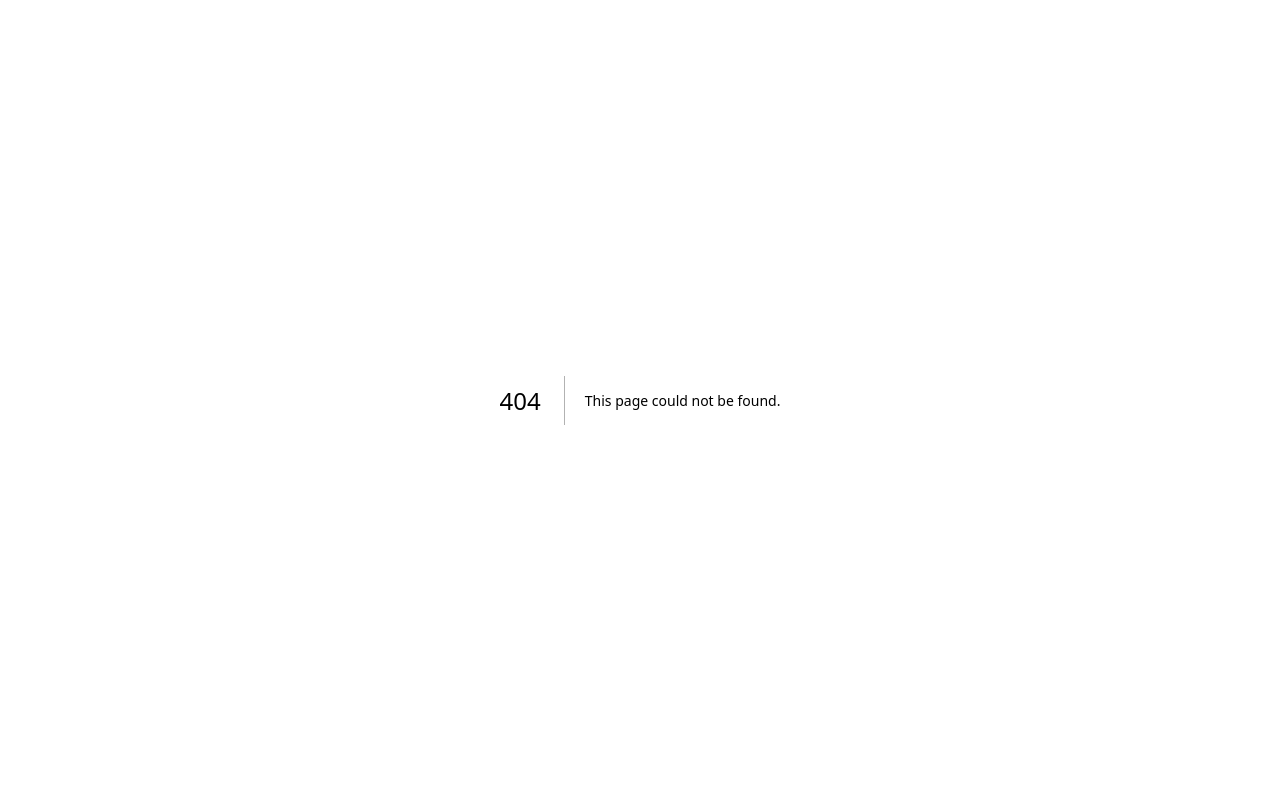
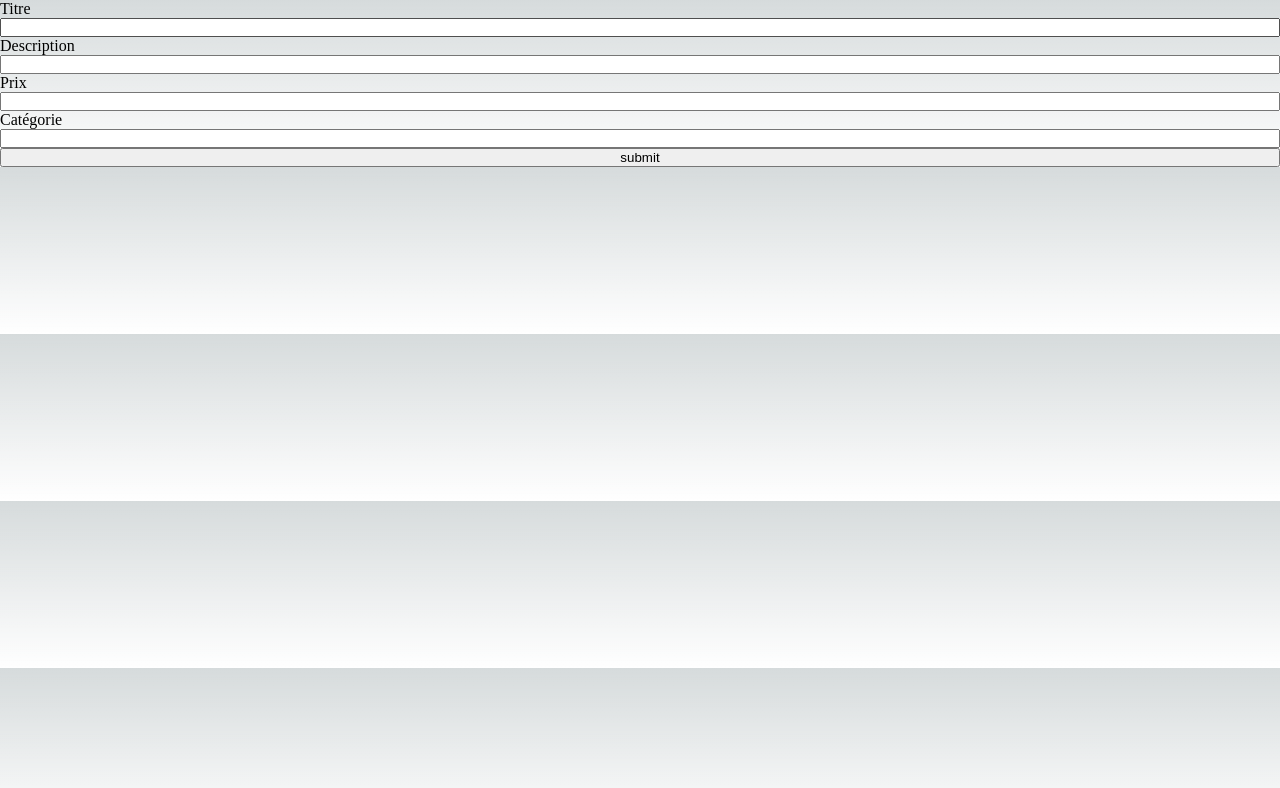
Before and after one commit to Halias3422/ECF_front, a Next.js app: page /la-carte/creer-nouveau-plat in a window 1280 px wide. Before the commit this address had no page. Shown: the top 788 px of the page. Built offline with nearby package versions, Linux system fonts and the light colour scheme.

Commit message:
feat(newDish): create newDishForm prototype

```diff
--- /dev/null
+++ b/src/components/CreateNewDishForm/CreateNewDishForm.tsx
@@ -0,0 +1,80 @@
+import { DishFormData } from '@/interfaces/dishes';
+import { FormEvent, useState } from 'react';
+import styled from 'styled-components';
+
+const CreateNewDishForm = () => {
+  const [dishFormData, setDishFormData] = useState<DishFormData | null>(null);
+  const handleFormSubmit = (event: FormEvent) => {
+    event.preventDefault();
+  };
+
+  return (
+    <NewDishForm onSubmit={handleFormSubmit}>
+      <label htmlFor="dishTitle">Titre</label>
+      <input
+        type="text"
+        id="dishTitle"
+        name="dishTitle"
+        maxLength={255}
+        onChange={(event) =>
+          setDishFormData((dishFormData) => ({
+            ...dishFormData,
+            title: event.target.value,
+          }))
+        }
+        required
+      />
+      <label htmlFor="dishDescription">Description</label>
+      <input
+        type="text"
+        id="dishDescription"
+        name="dishDescription"
+        maxLength={1000}
+        onChange={(event) =>
+          setDishFormData((dishFormData) => ({
+            ...dishFormData,
+            description: event.target.value,
+          }))
+        }
+        required
+      />
+      <label htmlFor="dishPrice">Prix</label>
+      <input
+        type="number"
+        id="dishPrice"
+        name="dishPrice"
+        min="0"
+        onChange={(event) =>
+          setDishFormData((dishFormData) => ({
+            ...dishFormData,
+            // + allows to cast to a float
+            price: +event.target.value,
+          }))
+        }
+        required
+      />
+      <label htmlFor="dishCategory">Catégorie</label>
+      <input
+        type="text"
+        id="dishCategory"
+        name="dishCategory"
+        maxLength={255}
+        onChange={(event) =>
+          setDishFormData((dishFormData) => ({
+            ...dishFormData,
+            category: event.target.value,
+          }))
+        }
+        required
+      />
+      <input type="submit" value="submit" />
+    </NewDishForm>
+  );
+};
+
+const NewDishForm = styled.form`
+  display: flex;
+  flex-direction: column;
+`;
+
+export default CreateNewDishForm;
--- /dev/null
+++ b/src/interfaces/dishes.ts
@@ -0,0 +1,6 @@
+export interface DishFormData {
+  title?: string;
+  description?: string;
+  price?: number;
+  category?: string;
+}
--- a/src/pages/api/hello.ts
+++ /dev/null
@@ -1,13 +0,0 @@
-// Next.js API route support: https://nextjs.org/docs/api-routes/introduction
-import type { NextApiRequest, NextApiResponse } from 'next';
-
-type Data = {
-  name: string;
-};
-
-export default function handler(
-  req: NextApiRequest,
-  res: NextApiResponse<Data>
-) {
-  res.status(200).json({ name: 'John Doe' });
-}
--- /dev/null
+++ b/src/pages/la-carte/creer-nouveau-plat.tsx
@@ -0,0 +1,7 @@
+import CreateNewDishForm from '@/components/CreateNewDishForm/CreateNewDishForm';
+
+const CreateNewDish = () => {
+  return <CreateNewDishForm />;
+};
+
+export default CreateNewDish;
```
